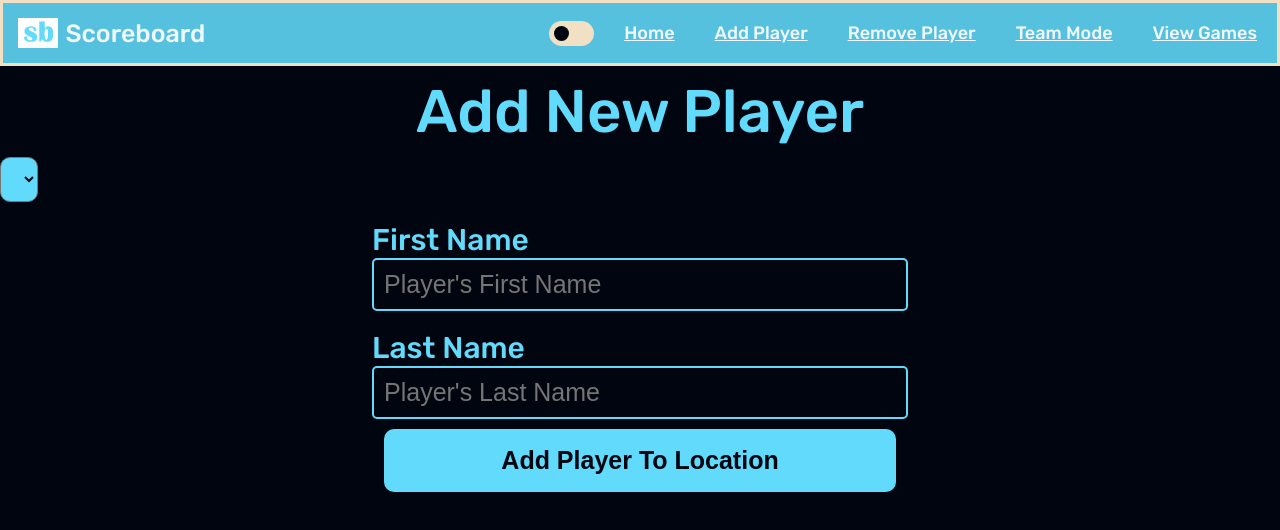
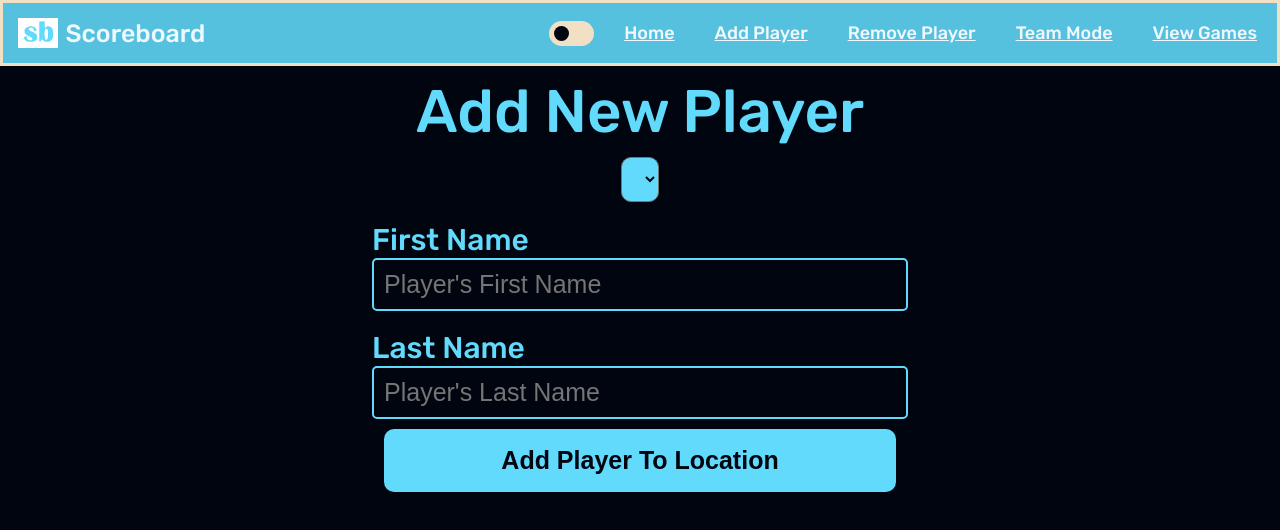
Before and after one commit to darienmiller88/DigitalScoreBoard, a Vue app in the folder client/: page /add-new-players in a window 1280 px wide. Shown: the top 530 px of the page. Built offline with nearby package versions, Linux system fonts and the light colour scheme; a web font is replaced by a local one.

Commit message:
fix: centered location selection in AddUserToLocationContainer.vue

```diff
--- a/client/src/container/AddUserToLocationContainer/AddUserToLocationContainer.vue
+++ b/client/src/container/AddUserToLocationContainer/AddUserToLocationContainer.vue
@@ -13,7 +13,6 @@
 
     //Stateful variables
     const { scoreCards } = storeToRefs(scoreCardsStore())
-    // const { selectedLocation } = storeToRefs(selectedLocationStore())
     const { allLocationOptions } = storeToRefs(optionsStore())
 
     //Stateful methods
@@ -68,11 +67,13 @@
 </script>
 
 <template>
-    <Select
-        :options="allLocationOptions"
-        :selectModel="locationModel"
-        :onChange="onChangeSelect"
-    />
+    <div class="select-wrapper">
+        <Select
+            :options="allLocationOptions"
+            :selectModel="locationModel"
+            :onChange="onChangeSelect"
+        />
+    </div>
 
     <form @submit.prevent="addUser">
         <div class="add-user-wrapper">
@@ -111,6 +112,10 @@
 </template>
 
 <style scoped lang="scss">
+    .select-wrapper{
+        text-align: center;
+    }
+
     form{
         text-align: center;
         margin-top: 20px;
```
